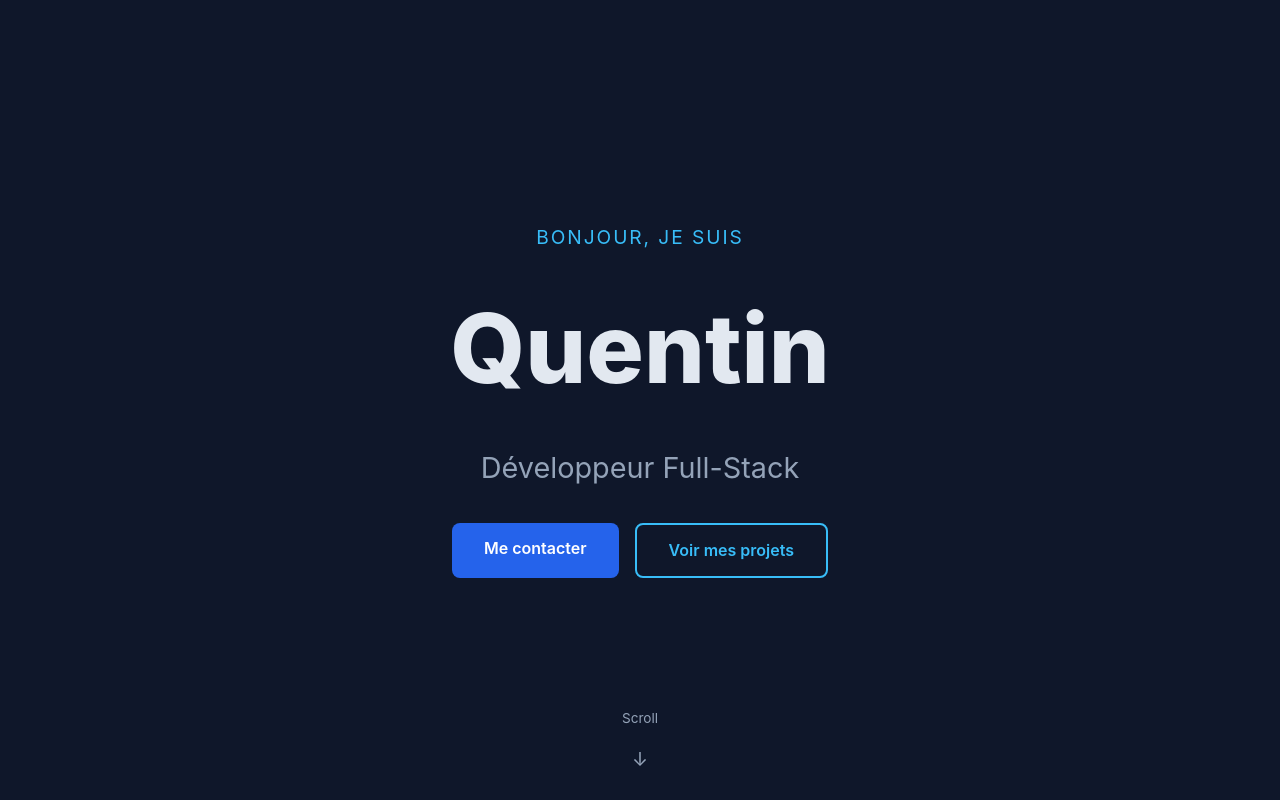
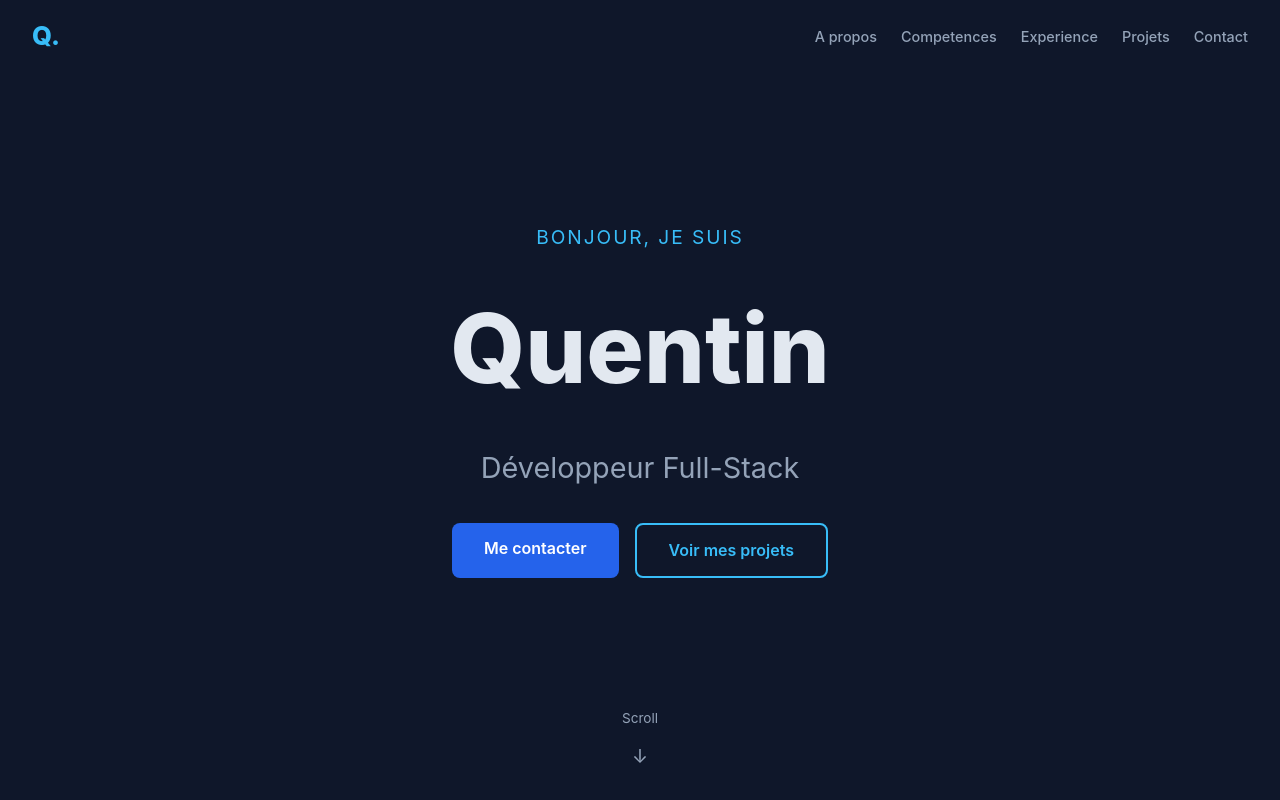
Before and after one commit to ittaq62/Portfolio, a Vue app: page / in a window 1280 px wide. Built offline with nearby package versions, Linux system fonts and the light colour scheme.

Commit message:
Ajout de la barre de navigation fixe

```diff
--- a/src/App.vue
+++ b/src/App.vue
@@ -1,9 +1,11 @@
 <template>
   <div id="app">
+    <NavBar />
     <HeroSection />
   </div>
 </template>
 
 <script setup>
+import NavBar from './components/NavBar.vue'
 import HeroSection from './components/HeroSection.vue'
 </script>
--- /dev/null
+++ b/src/components/NavBar.vue
@@ -0,0 +1,82 @@
+<template>
+  <nav class="navbar" :class="{ scrolled: isScrolled }">
+    <a href="#" class="navbar__logo">Q.</a>
+    <ul class="navbar__links">
+      <li v-for="(link, i) in links" :key="i">
+        <a :href="'#' + link.id">{{ link.label }}</a>
+      </li>
+    </ul>
+  </nav>
+</template>
+
+<script setup>
+import { ref, onMounted, onUnmounted } from 'vue'
+
+const links = [
+  { id: 'about', label: 'A propos' },
+  { id: 'skills', label: 'Competences' },
+  { id: 'experience', label: 'Experience' },
+  { id: 'projets', label: 'Projets' },
+  { id: 'contact', label: 'Contact' }
+]
+
+const isScrolled = ref(false)
+
+const handleScroll = () => {
+  isScrolled.value = window.scrollY > 50
+}
+
+onMounted(() => window.addEventListener('scroll', handleScroll))
+onUnmounted(() => window.removeEventListener('scroll', handleScroll))
+</script>
+
+<style scoped>
+.navbar {
+  position: fixed;
+  top: 0;
+  left: 0;
+  right: 0;
+  z-index: 100;
+  display: flex;
+  justify-content: space-between;
+  align-items: center;
+  padding: 1rem 2rem;
+  transition: background 0.3s, padding 0.3s;
+}
+
+.navbar.scrolled {
+  background: rgba(15, 23, 42, 0.85);
+  backdrop-filter: blur(12px);
+  padding: 0.6rem 2rem;
+  box-shadow: 0 2px 20px rgba(0, 0, 0, 0.3);
+}
+
+.navbar__logo {
+  font-size: 1.6rem;
+  font-weight: 800;
+  color: var(--accent);
+}
+
+.navbar__links {
+  list-style: none;
+  display: flex;
+  gap: 1.5rem;
+}
+
+.navbar__links a {
+  color: var(--text-muted);
+  font-size: 0.9rem;
+  font-weight: 500;
+  transition: color 0.3s;
+}
+
+.navbar__links a:hover {
+  color: var(--accent);
+}
+
+@media (max-width: 640px) {
+  .navbar__links {
+    display: none;
+  }
+}
+</style>
```
